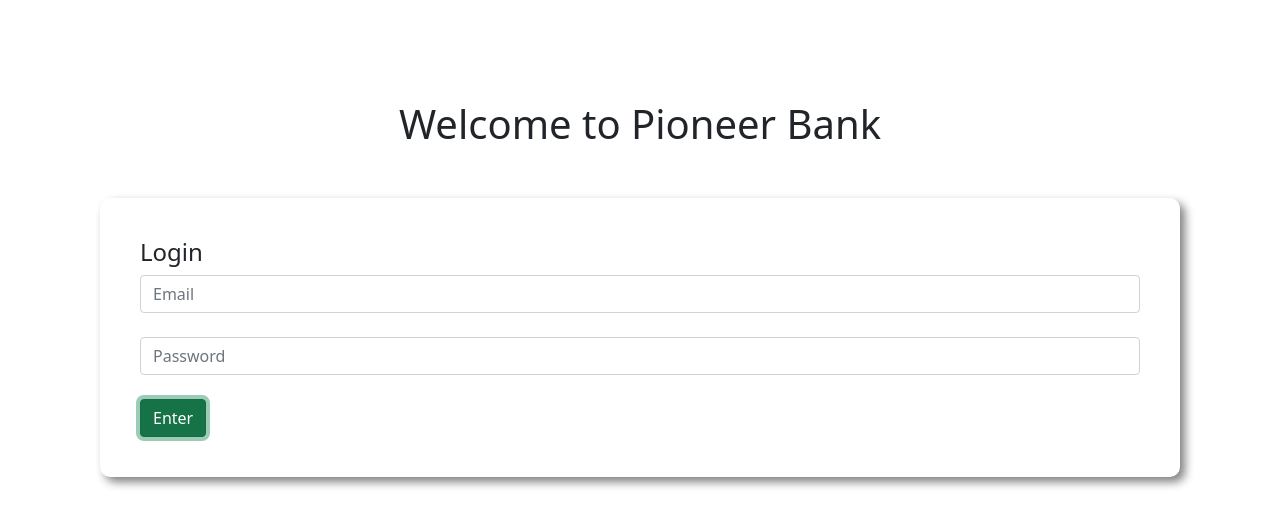
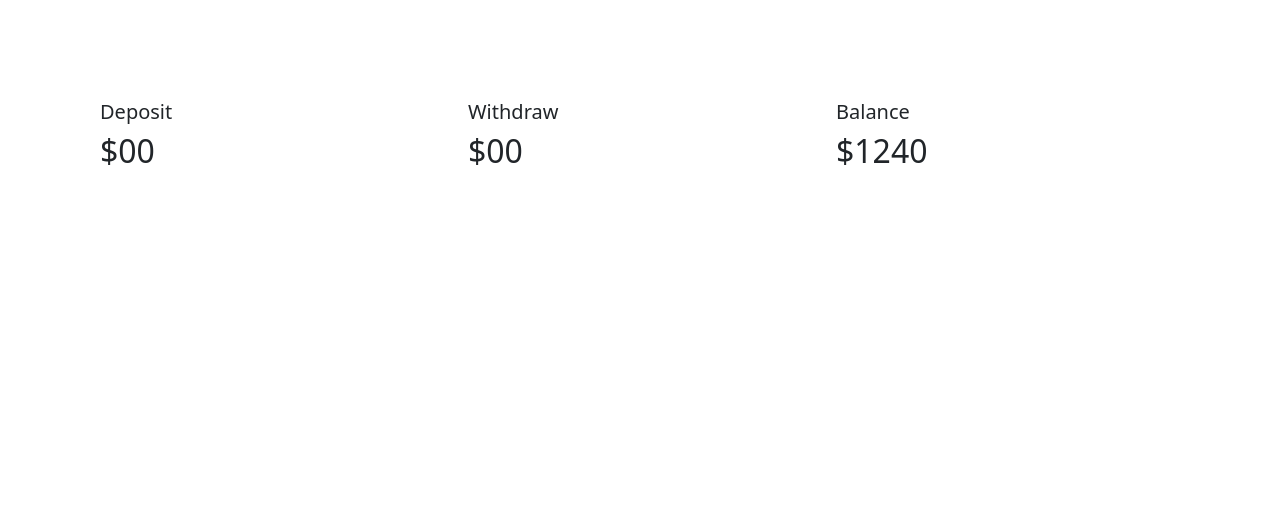
Before and after one commit to imranhasan871/piomeer-bank, a plain HTML site: page index.html in a window 1280 px wide. Both pictures are taken after a click on the button "Enter". Drawn offline with nearby package versions, Linux system fonts and the light colour scheme.

Commit message:
add withdraw deposit balance section

```diff
--- a/index.html
+++ b/index.html
@@ -24,10 +24,30 @@
             <button id="login" class="btn btn-success">Enter</button>
         </div>
     </div>
+    <div id="transaction-area">
+        <div class="row">
+            <div class="col-md-4">
+                <h5>Deposit</h5>
+                <h2>$00</h2>
+            </div>
+            <div class="col-md-4">
+                <h5>Withdraw</h5>
+                <h2>$00</h2>
+            </div>
+            <div class="col-md-4">
+                <h5>Balance</h5>
+                <h2>$1240</h2>
+            </div>
+        </div>
+    </div>
     <script>
         const loginBtn = document.getElementById('login')
         loginBtn.addEventListener('click', () => {
-            console.log('Amade Click korce, uff batha paice')
+            const loginArea = document.getElementById('login-area')
+            loginArea.style.display = "none"
+            const transactionArea = document.getElementById('transaction-area')
+            transactionArea.style.display = "block"
+
         })
     </script>
 
--- a/style.css
+++ b/style.css
@@ -8,3 +8,6 @@ body {
     border-radius: 10px;
     box-shadow: 5px 5px 10px gray;
 }
+#transaction-area {
+    display: none;
+}
```
